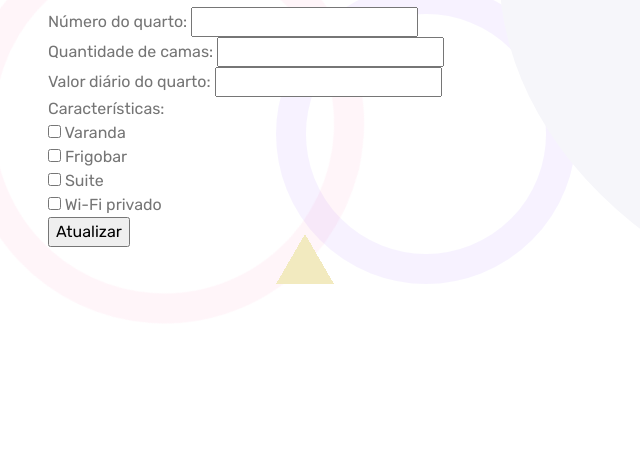
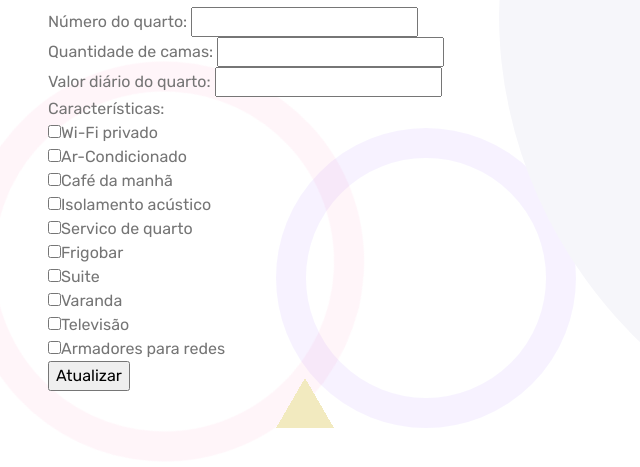
Before and after one commit to camille-eloah/hotel-campos, a Flask app: page /editar_quarto/1 in a window 1280 px wide. Shown: the part 209-676 px from the top of the page, without its empty margins (0-640 px from the left). Run offline with Flask 3, Linux system fonts and the light colour scheme; the visitor is signed in with stand-in values (Sample User, id 1); data that the repository does not hold is empty; some libraries are stand-ins or nearby versions.

Commit message:
Tratamento de erros

```diff
--- a/app/routes.py
+++ b/app/routes.py
@@ -3,7 +3,9 @@ from flask_login import LoginManager, current_user, login_required, login_user,
 from app import app, get_db_connection, routes
 from werkzeug.security import generate_password_hash, check_password_hash
 from flask_mail import Mail, Message
-from pymysql.err import IntegrityError
+import pymysql
+from pymysql.err import IntegrityError, OperationalError
+
 
 import smtplib
 import email.message
@@ -238,15 +240,41 @@ def editar_quarto(qua_numero):
 @login_required
 def remove_quarto(qua_numero):
     connection = get_db_connection()
-    with connection.cursor() as cursor:
-        cursor.execute('DELETE FROM tb_quartos WHERE qua_numero = %s', (qua_numero,))
-        connection.commit()
+    try:
+        with connection.cursor() as cursor:
+            cursor.execute('DELETE FROM tb_quartos WHERE qua_numero = %s', (qua_numero,))
+            connection.commit()
 
-        cursor.execute('SELECT * FROM tb_quartos')
-        quartos = cursor.fetchall()
+            cursor.execute('SELECT * FROM tb_quartos')
+            quartos = cursor.fetchall()
+
+    except pymysql.err.IntegrityError:
+        with connection.cursor() as cursor:
+            cursor.execute('SELECT * FROM tb_quartos')
+            quartos = cursor.fetchall()
+
+        mensagem = "Você não pode remover esse quarto porque provavelmente ele está com uma reserva!"
+        connection.rollback()
+        return render_template('cadastro_quarto.html', quartos=quartos, mensagem=mensagem)
+
+    except pymysql.err.OperationalError as e:
+        # Captura o erro de tempo excedido (Lock wait timeout exceeded)
+        if e.args[0] == 1205:  # Código de erro 1205: 'Lock wait timeout exceeded'
+            mensagem = "A operação está demorando demais. Tente novamente mais tarde."
+        else:
+            mensagem = "Ocorreu um erro inesperado durante a remoção do quarto."
+        connection.rollback()
+
+        with connection.cursor() as cursor:
+            cursor.execute('SELECT * FROM tb_quartos')
+            quartos = cursor.fetchall()
+
+        return render_template('cadastro_quarto.html', quartos=quartos, mensagem=mensagem)
 
     connection.close()
     return render_template('cadastro_quarto.html', quartos=quartos)
+
+
 
 @app.route('/cadastro_hotel', methods=['POST', 'GET']) # Cadastra Hotel
 @login_required
--- a/app/templates/editar_quarto.html
+++ b/app/templates/editar_quarto.html
@@ -11,10 +11,16 @@
         Valor diário do quarto: <input type="text" name="qua_valor" value="{{ quarto.qua_valor }}"><br>
 
         <label>Características:</label><br>
-        <input type="checkbox" name="qua_caracteristicas" value="Varanda" {% if 'Varanda' in quarto.qua_caracteristicas %}checked{% endif %}> Varanda<br>
-        <input type="checkbox" name="qua_caracteristicas" value="Restaurante" {% if 'Frigobar' in quarto.qua_caracteristicas %}checked{% endif %}> Frigobar<br>
-        <input type="checkbox" name="qua_caracteristicas" value="Suite" {% if 'Suite' in quarto.qua_caracteristicas %}checked{% endif %}> Suite<br>
-        <input type="checkbox" name="qua_caracteristicas" value="privado" {% if 'Wifi privado' in quarto.qua_caracteristicas %}checked{% endif %}> Wi-Fi privado<br>
+        <input type="checkbox" name="qua_caracteristicas" value="Wi-fi privado" {% if 'Wi-fi privado' in quarto.qua_caracteristicas %}checked{% endif %}>Wi-Fi privado<br>
+        <input type="checkbox" name="qua_caracteristicas" value="Ar-condicionado" {% if 'Ar-condicionado' in quarto.qua_caracteristicas %}checked{% endif %}>Ar-Condicionado<br>
+        <input type="checkbox" name="qua_caracteristicas" value="Cafe da manha" {% if 'Café da manhã' in quarto.qua_caracteristicas %}checked{% endif %}>Café da manhã<br>
+        <input type="checkbox" name="qua_caracteristicas" value="Isolamento acustico" {% if 'Isolamento acústico' in quarto.qua_caracteristicas %}checked{% endif %}>Isolamento acústico<br>
+        <input type="checkbox" name="qua_caracteristicas" value="Servico de quarto" {% if 'Servico de quarto' in quarto.qua_caracteristicas %}checked{% endif %}>Servico de quarto<br>
+        <input type="checkbox" name="qua_caracteristicas" value="Frigobar" {% if 'Frigobar' in quarto.qua_caracteristicas %}checked{% endif %}>Frigobar<br>
+        <input type="checkbox" name="qua_caracteristicas" value="Suite" {% if 'Suite' in quarto.qua_caracteristicas %}checked{% endif %}>Suite<br>
+        <input type="checkbox" name="qua_caracteristicas" value="Varanda" {% if 'Varanda' in quarto.qua_caracteristicas %}checked{% endif %}>Varanda<br>
+        <input type="checkbox" name="qua_caracteristicas" value="Televisão" {% if 'Televisão' in quarto.qua_caracteristicas %}checked{% endif %}>Televisão<br>
+        <input type="checkbox" name="qua_caracteristicas" value="Armadores para redes" {% if 'Armadores para redes' in quarto.qua_caracteristicas %}checked{% endif %}>Armadores para redes<br>
 
         <input type="submit" value="Atualizar">
     </form>
```
Also changed, not shown: app/templates/cadastro_quarto.html (+15 -10 lines), 1 other file.
